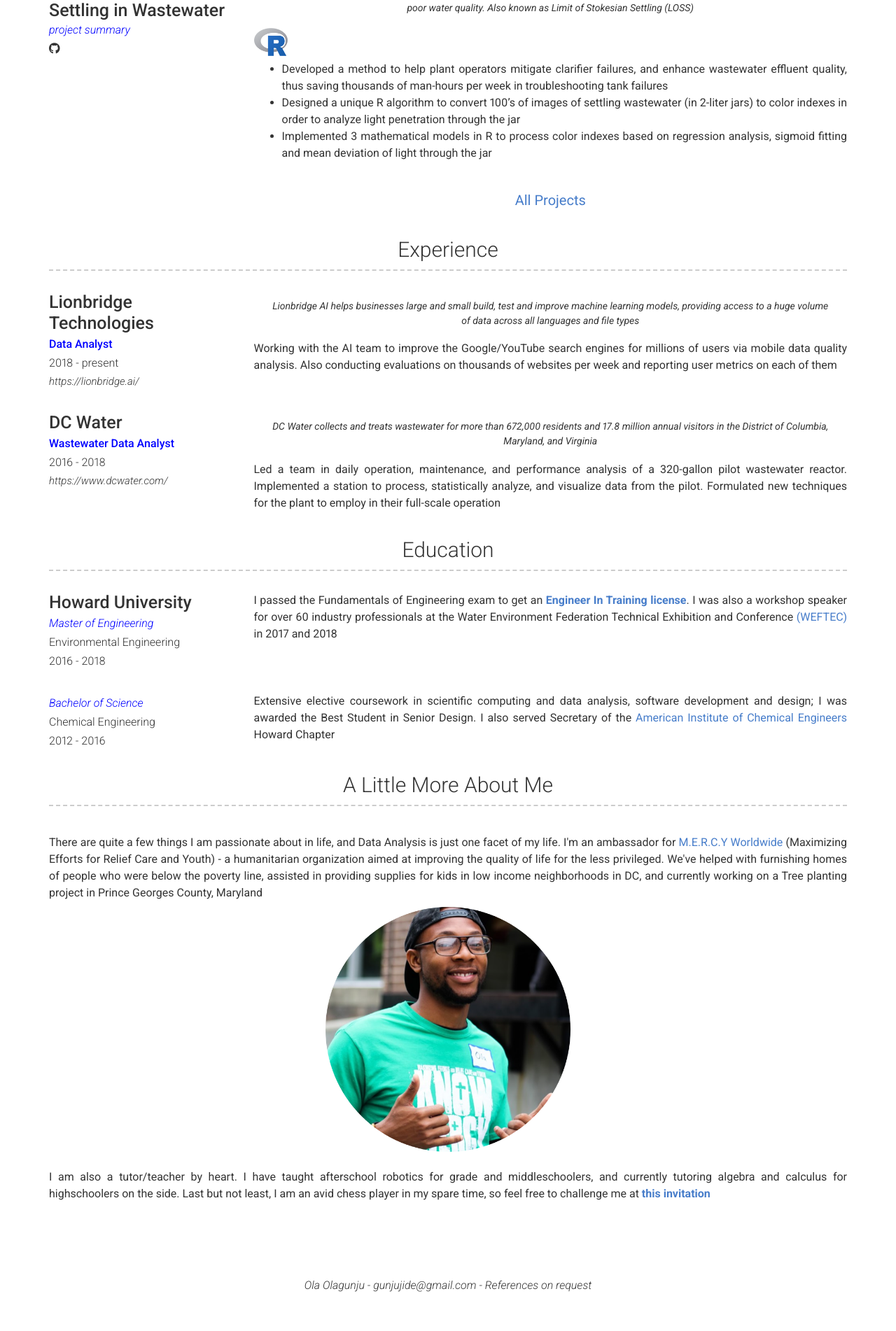
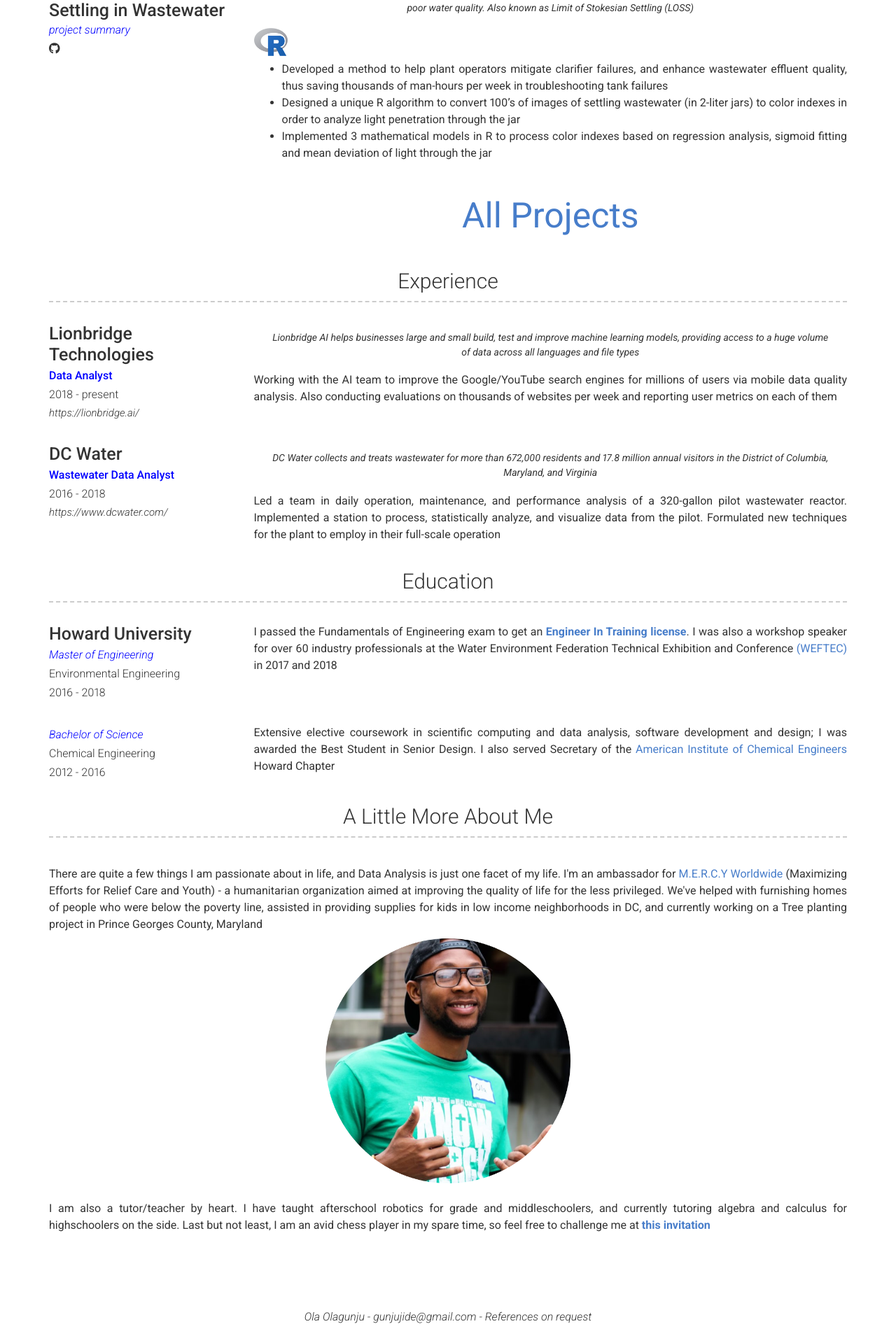
Before and after one commit to OlaOlagunju/cloudgeek.com.ng, a Jekyll site: the page built from index.md, in a window 1280 px wide. Shown: the part 1626-3528 px from the top of the page at 70% size. Built offline with Jekyll 4.4.1, drawn with Linux system fonts in a browser that asks for light colours; nearby versions of some CDN libraries; before the commit the page ends 3483 px from its top, so only the background shows below that.

Commit message:
Update _config.yml

```diff
--- a/_config.yml
+++ b/_config.yml
@@ -153,7 +153,7 @@
         #quote: >
 
         description: | # this will include new lines to allow paragraphs
-          <p style="text-align:center;font-size:20px;"> <a href="https://olaolagunju.github.io/portfolio/">All Projects</a></p>
+          <p style="text-align:center;font-size:50px;"> <a href="https://olaolagunju.github.io/portfolio/">All Projects</a></p>
   - title: Experience
     layout: list
     content:
```
